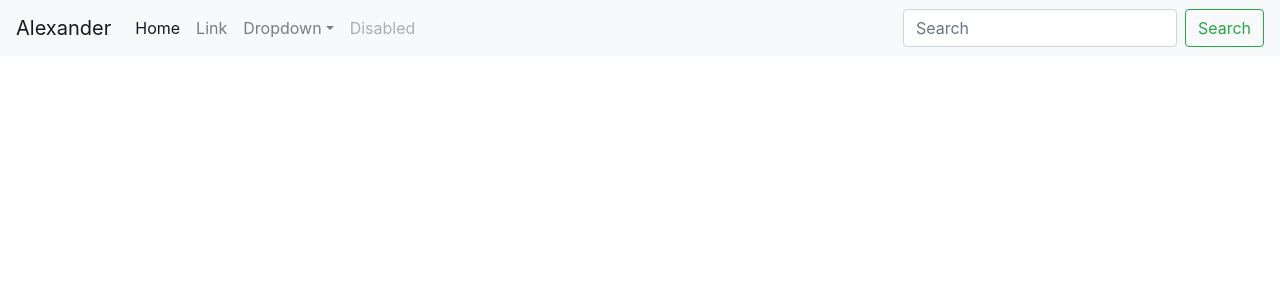
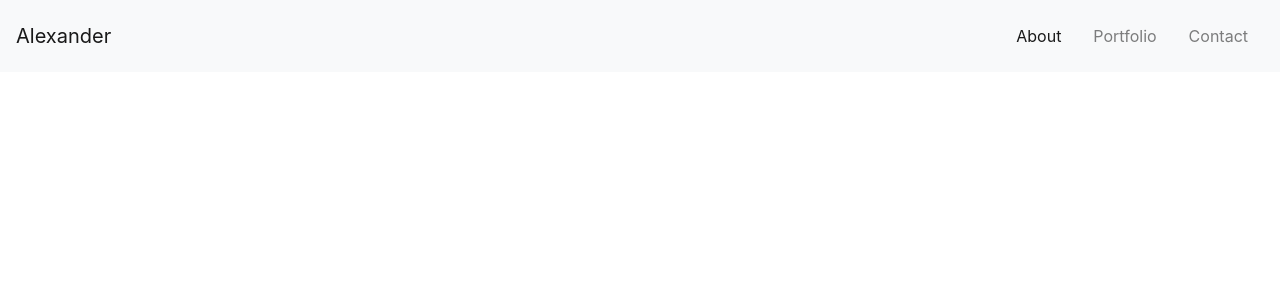
Before and after one commit to alxndrryan/react-portfolio, a React (Create React App) app: page /contact in a window 1280 px wide. Shown: the top 300 px of the page. Built offline with nearby package versions, Linux system fonts and the light colour scheme.

Commit message:
starting code on about page

```diff
--- a/src/components/Nav/index.js
+++ b/src/components/Nav/index.js
@@ -1,40 +1,44 @@
-import React from 'react';
+import React from "react";
 
 function Nav() {
   return (
     <nav className="navbar navbar-expand-lg navbar-light bg-light">
-  <a className="navbar-brand" href="#">Alexander</a>
-  <button className="navbar-toggler" type="button" data-toggle="collapse" data-target="#navbarSupportedContent" aria-controls="navbarSupportedContent" aria-expanded="false" aria-label="Toggle navigation">
+      <a className="navbar-brand" href="#">
+        Alexander
+      </a>
+      <button
+        className="navbar-toggler"
+        type="button"
+        data-toggle="collapse"
+        data-target="#navbarSupportedContent"
+        aria-controls="navbarSupportedContent"
+        aria-expanded="false"
+        aria-label="Toggle navigation"
+      >
         <span className="navbar-toggler-icon"></span>
       </button>
 
-  <div className="collapse navbar-collapse" id="navbarSupportedContent">
-    <ul className="navbar-nav mr-auto">
-      <li className="nav-item active">
-        <a className="nav-link" href="#">Home <span className="sr-only">(current)</span></a>
+      <div
+        className="collapse navbar-collapse d-flex flex-row-reverse"
+        id="navbarSupportedContent"
+      >
+        <ul className="navbar-nav justify-content-end">
+          <li className="nav-item active p-2">
+            <a className="nav-link" href="#">
+              About<span className="sr-only">(current)</span>
+            </a>
           </li>
-      <li className="nav-item">
-        <a className="nav-link" href="#">Link</a>
+          <li className="nav-item p-2">
+            <a className="nav-link" href="#">
+              Portfolio
+            </a>
           </li>
-      <li className="nav-item dropdown">
-        <a className="nav-link dropdown-toggle" href="#" id="navbarDropdown" role="button" data-toggle="dropdown" aria-haspopup="true" aria-expanded="false">
-          Dropdown
+          <li className="nav-item p-2">
+            <a className="nav-link" href="#">
+              Contact
             </a>
-        <div className="dropdown-menu" aria-labelledby="navbarDropdown">
-          <a className="dropdown-item" href="#">Action</a>
-          <a className="dropdown-item" href="#">Another action</a>
-          <div className="dropdown-divider"></div>
-          <a className="dropdown-item" href="#">Something else here</a>
-        </div>
-      </li>
-      <li className="nav-item">
-        <a className="nav-link disabled" href="#" tabindex="-1" aria-disabled="true">Disabled</a>
           </li>
         </ul>
-    <form className="form-inline my-2 my-lg-0">
-      <input className="form-control mr-sm-2" type="search" placeholder="Search" aria-label="Search"/>
-      <button className="btn btn-outline-success my-2 my-sm-0" type="submit">Search</button>
-    </form>
       </div>
     </nav>
   );
```
Also changed, not shown: src/App.js (+6 -6 lines), src/components/Grid/index.js (added, +28 -0 lines), src/pages/About.js (+15 -0 lines). Lines whose indentation alone changed are shown as unchanged.
